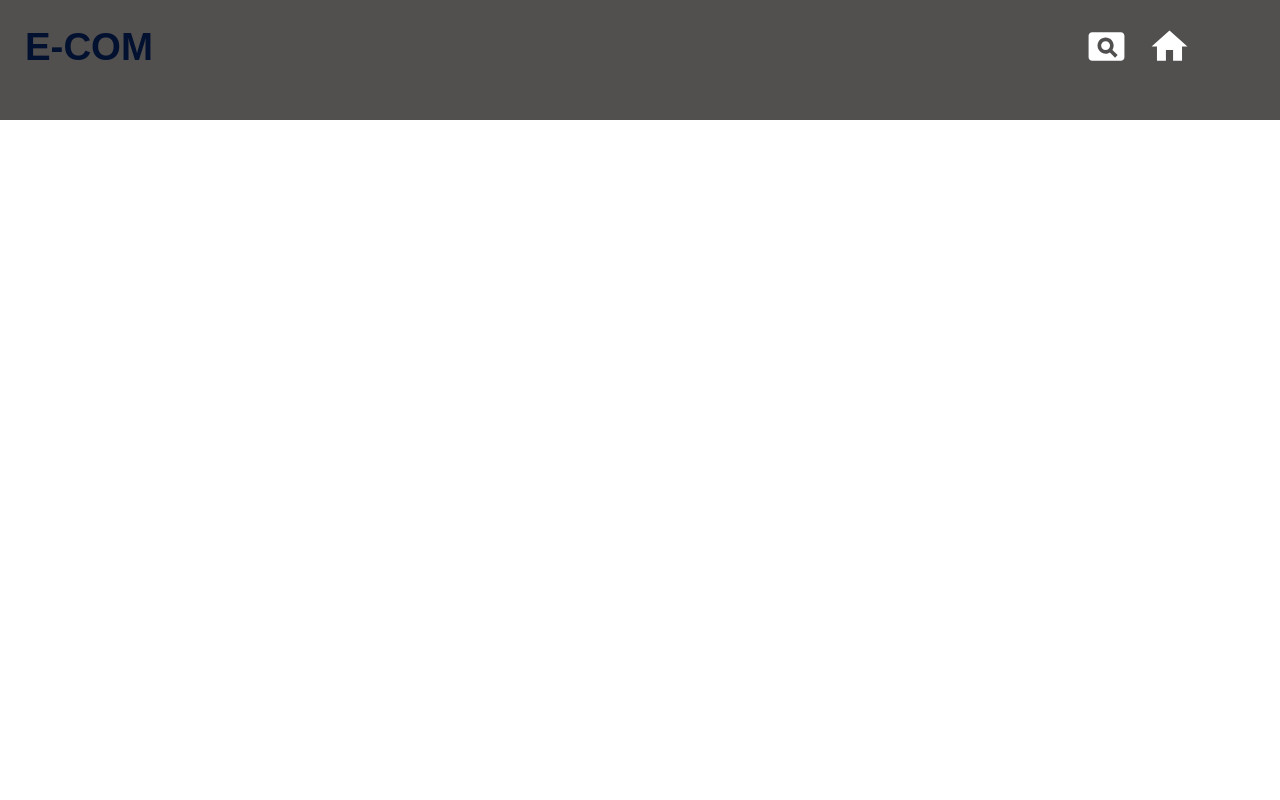
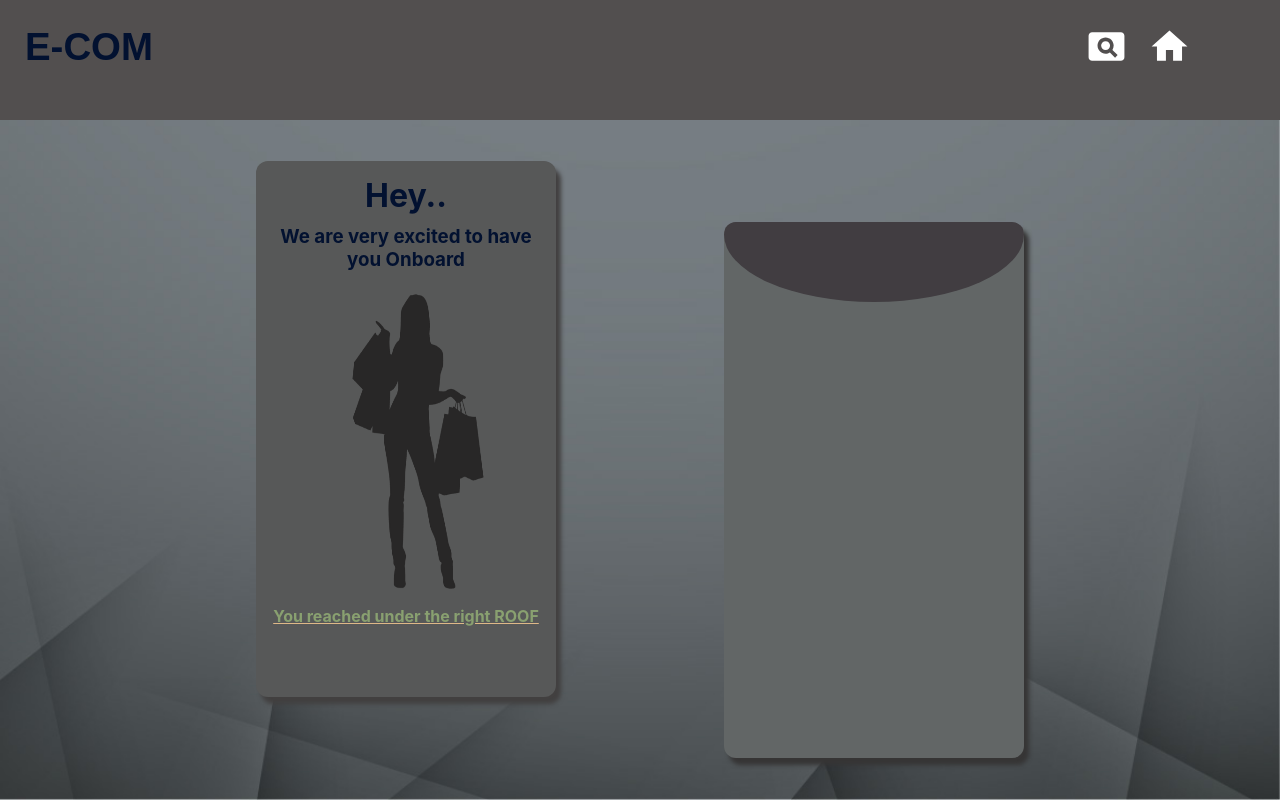
Before and after one commit to shithins/e-commerce-app, a React (Create React App) app: page /userlogin in a window 1280 px wide. Built offline with nearby package versions, Linux system fonts and the light colour scheme.

Commit message:
user login page set,fixed some error on add product

```diff
--- a/src/App.js
+++ b/src/App.js
@@ -5,6 +5,7 @@ import Adminlogin from './components/loginpage/adminLogin'
 import Adminpage from './components/adminpage/adminPage'
 import Addproduct from './components/addproduct/addProduct'
 import EditProduct from './components/editproduct/editProduct'
+import Userlogin from './components/loginpage/userlogin'
 import {BrowserRouter as Router,
 Switch,
 Route,
@@ -33,7 +34,9 @@ function App() {
           <Route path="/editproduct" exact>
             <EditProduct />
           </Route>
-
+          <Route path="/userlogin" exact>
+              <Userlogin />
+          </Route>
       </Switch>
   </Router>
    </div>
--- a/src/components/addproduct/addProduct.css
+++ b/src/components/addproduct/addProduct.css
@@ -39,7 +39,25 @@ label{
     position: absolute;
     background-color: rgb(19, 165, 14);
     color: rgb(255, 255, 255);
-    left: 31%;
-    top: 40%;
+    left: 32%;
+    top: 25%;
     padding: 75px;
+    text-align: center;
 }
+
+.addsucc-msg>button{
+
+    height: 40px;
+    width: 150px;
+    padding: 5px;
+    margin: 10px;
+    margin-top: 60px;
+    border-radius: 5px;
+    background-color: rgb(77, 209, 209);
+    color: rgb(3, 2, 2);
+    box-shadow:5px 10px 4px rgba(0, 0, 0, 0.342);
+}
+
+.addunsucc-msg{
+    display: none;
+}
--- a/src/components/addproduct/addProduct.js
+++ b/src/components/addproduct/addProduct.js
@@ -2,8 +2,10 @@ import React, { useState } from 'react';
 import './addProduct.css';
 import Axios from "../../axios";
 import FileBase from "react-file-base64";
+import {useHistory} from 'react-router-dom';
 
 const Addproduct = () => {
+    const history=useHistory()
     //using use state for setting states
     const [addSuccess,setAddSuccess]=useState(false)
     const [misField,setMisField]=useState(false)
@@ -54,17 +56,22 @@ const Addproduct = () => {
        Axios.post("/admin/addproduct",{product:product,
         details:details,category:category,price:price,stock:Stock,image:file})
         .then((Response) => {
-            alert(Response.data.err)
+            if (Response.data.err) alert("Something went wrong please try again later")
+            else setAddSuccess(true)
+
             //checking error and responses
         } )
    }
+
     return(
 <div className="add-main">
     <div className={misField?"invalid-msg":"invalid-msg-disabled"}>
         <h4>&#x1F4E2; &#128679; &#128679; Add all fields!!!!!</h4>
     </div>
-    <div className={addSuccess=="addsucc-msg"}>
+    <div className={addSuccess?"addsucc-msg":"addunsucc-msg"}>
         <h3>YOU SUCCESSFULLY ADDED<br/> THE PRODUCT</h3>
+        <button onClick={() => history.push("/adminpage")}>Go to Home..</button>
+        <button onClick={() => window.location.reload()}>Add Another Product</button>
     </div>
     <form>
     <label htmlFor="name">Product name</label>
--- a/src/components/adminpage/adminPage.css
+++ b/src/components/adminpage/adminPage.css
@@ -114,10 +114,10 @@ table, th, td {
       height: fit-content;
   }
 
-  .top-bar>h3:active{
-      background-color: yellow;
-  }
 
-  .top-bar .current{
-      background-color: turquoise;
-  }
+.focused-bar{
+    border-bottom:5px solid rgb(65, 209, 214);
+    border-top: 5px solid rgb(65, 209, 214);
+    height: 20px;
+
+}
--- a/src/components/adminpage/adminPage.js
+++ b/src/components/adminpage/adminPage.js
@@ -16,11 +16,12 @@ const Adminpage = () => {
 
            </div>
             <div className="top-bar">
-                <h3  onClick={()=> setSelectedOption('order')}>ORDERS</h3>
-                <h3  onClick={()=> setSelectedOption('stock')}>STOCKS</h3>
-                <h3  onClick={()=> setSelectedOption('product')}>PRODUCTS</h3>
+                <h3 className={selectedOption=="order"?"focused-bar":""} onClick={()=> setSelectedOption('order')}>ORDERS</h3>
+                <h3 className={selectedOption=="stock"?"focused-bar":""} onClick={()=> setSelectedOption('stock')}>STOCKS</h3>
+                <h3 className={selectedOption=="product"?"focused-bar":""} onClick={()=> setSelectedOption('product')}>PRODUCTS</h3>
             </div>
            <div className={selectedOption=="order"?'':"table-disabled"}>
+
                <Ordertable />
            </div>
 
--- a/src/components/homebody/homeBody.js
+++ b/src/components/homebody/homeBody.js
@@ -2,7 +2,9 @@ import React from 'react';
 import './homeBody.css';
 import image1 from "../../images/samproduct1.jpeg";
 import image2 from "../../images/samproduct2.jpeg";
-const homeBody = () => {
+import {Redirect,useHistory} from 'react-router-dom';
+const HomeBody = () => {
+    const history=useHistory()
     return(
 
         <div className="homeBody">
@@ -17,7 +19,7 @@ const homeBody = () => {
                 <img src={image2} alt="a product"></img>
             </div>
             <div className="loginBtn">
-                <h2>LOGIN</h2>
+                <h2 onClick={ () =>  history.push("/userlogin")}>LOGIN</h2>
             </div>
             <div className="shopNow1">
                 <h2>Shop Now</h2>
@@ -31,4 +33,4 @@ const homeBody = () => {
 
 }
 
-export default homeBody;
+export default HomeBody;
--- /dev/null
+++ b/src/components/loginpage/userlogin.css
@@ -0,0 +1,91 @@
+.user-log-main{
+    height: 85vh;
+    width: 100%;
+    background:url('../../images/grey-bg.jpg');
+    background-size: cover;
+    background-position: bottom;
+    position: relative;
+}
+
+.wel-area{
+    position: absolute;
+    left: 20%;
+    top: 6%;
+    height: 67vh;
+    width: 300px;
+    background-color: rgb(87, 88, 88);
+    border-radius: 12px;
+    box-shadow: 5px 7px 4px rgb(66, 64, 64);
+    transition: all 1s;
+    animation: from_left 1s;
+
+}
+
+.wel-area:hover,.login-area:hover{
+    box-shadow: 15px 10px 30px rgba(22, 21, 21, 0.808);
+}
+
+.login-area{
+    position: absolute;
+
+    top: 15%;
+    height: 67vh;
+    width: 300px;
+    background-color: rgb(98, 102, 102);
+    border-radius: 12px;
+    box-shadow: 5px 7px 4px rgb(54, 53, 53);
+    transition: all 1s;
+    animation: from_right 1s;
+    right: 20%;
+    overflow: hidden;
+}
+
+@keyframes from_right{
+    from{
+        right: 10%;
+    }
+    to{
+        right: 20%;
+    }
+}
+
+@keyframes from_left{
+    from{
+        left: 10%;
+    }
+    to{
+        left: 20%;
+    }
+
+}
+
+.wel-area>h1{
+    margin-top: 15px;
+    text-align: center;
+    color: rgb(2, 17, 48);
+}
+.wel-area>h3{
+    padding: 10px;
+    text-align: center;
+    color: rgb(2, 17, 48);
+}
+
+.wel-area>img{
+    color:rgb(2, 17, 48) ;
+    height: 60%;
+    width: 80%;
+   margin-left:42px ;
+}
+
+.wel-area>h4{
+    color:rgb(137, 160, 112) ;
+    text-align: center;
+    text-decoration: underline burlywood;
+}
+.log-curve{
+    height:135px;
+    width: 300px;
+    background-color: rgb(65, 61, 65);
+    border-radius: 50%;
+    margin-top: -55px;
+}
--- /dev/null
+++ b/src/components/loginpage/userlogin.js
@@ -0,0 +1,26 @@
+import React from 'react';
+import './userlogin.css';
+import modelimg from '../../images/wel-model.png'
+
+
+const Userlogin = () => {
+    return(
+        <div className="user-log-main">
+            <div className="wel-area">
+                <h1>Hey..</h1>
+                <h3>We are very excited to have you Onboard</h3>
+
+
+            <img src={modelimg} alt=""/>
+            <h4>You reached under the right ROOF</h4>
+            </div>
+            <div className="login-area">
+                <div className="log-curve"></div>
+            </div>
+        </div>
+    )
+}
+
+
+
+export default Userlogin;
```
Also changed, not shown: src/images/grey-bg.jpg (added), src/images/wel-model.png (added).
